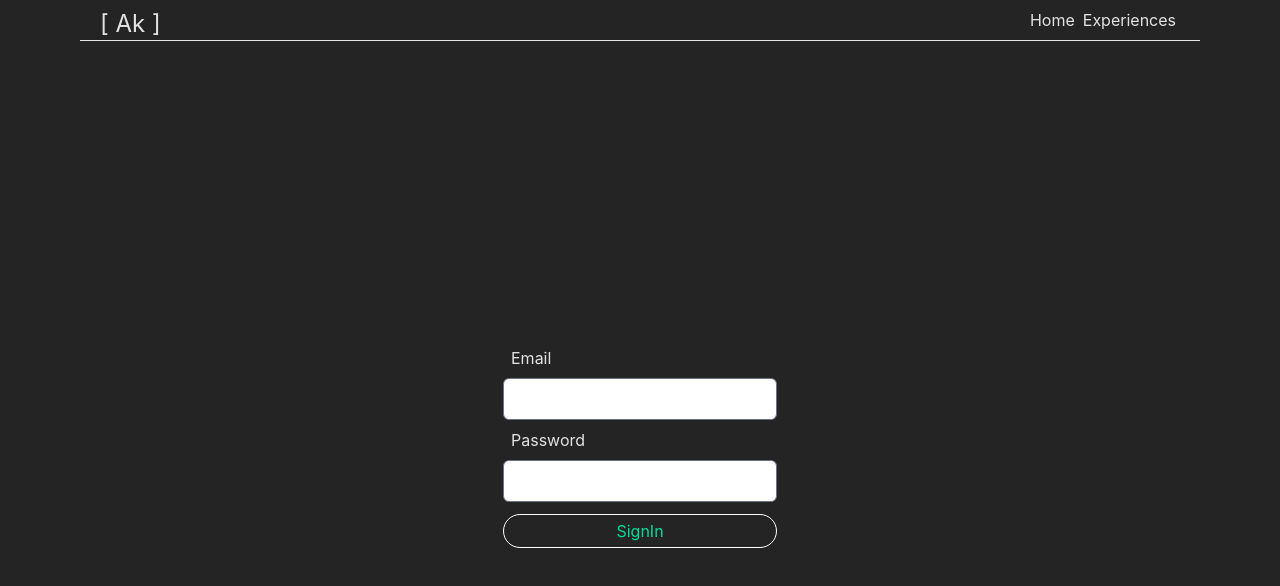
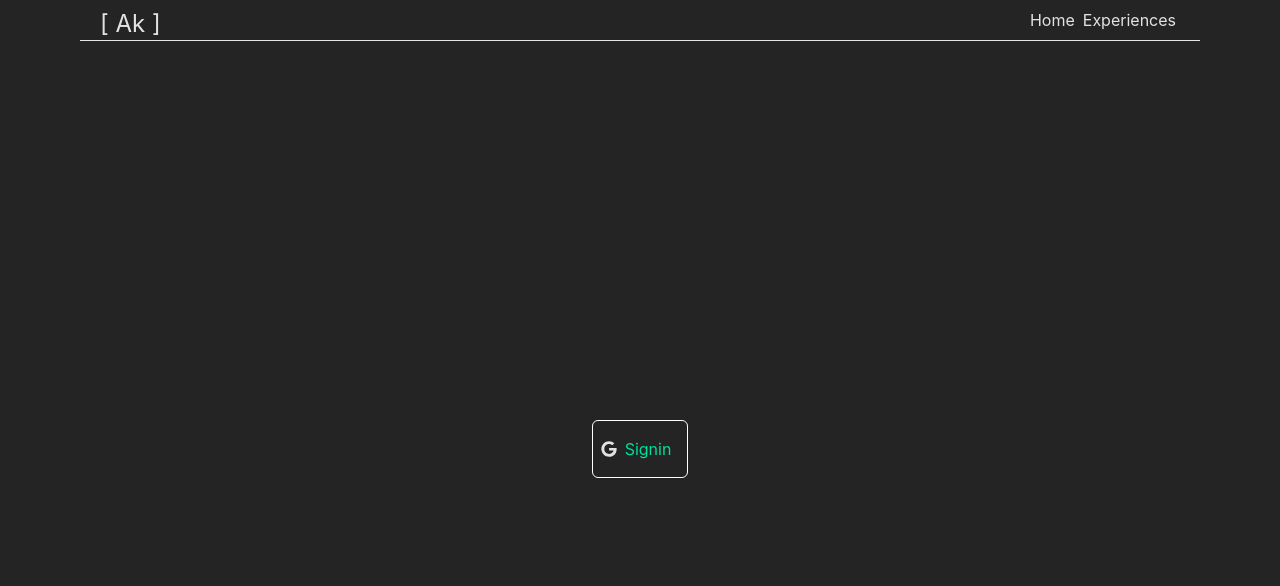
Before and after one commit to Akashkarmokar/Protfolio-Frontend, a React (Vite) app: page /signin in a window 1280 px wide. Shown: the top 586 px of the page. Built offline with nearby package versions, Linux system fonts and the light colour scheme; no server answers.

Commit message:
feat: Sign In Button Fixed

```diff
--- a/src/Pages/Signin.jsx
+++ b/src/Pages/Signin.jsx
@@ -1,10 +1,6 @@
-import { useState } from 'react'
-import { callApi, makeToast } from '../Helpers';
-import { useAuth } from '../Hooks'
-import Cookies from 'js-cookie';
-import { useNavigate } from 'react-router-dom'
+import { makeToast } from '../Helpers';
 import { gql, useMutation } from '@apollo/client';
-
+import { FaGoogle } from 'react-icons/fa'
 
 const Signin = ()=>{
 
@@ -36,11 +32,14 @@ const Signin = ()=>{
             <div className="main-container">
                 <div className="flex justify-center items-center h-screen">
                     <div className='flex flex-col'>
-                        <label htmlFor="" className='px-2'>Email</label>
+                        {/* <label htmlFor="" className='px-2'>Email</label>
                         <input type="text" name="email" id="" className='my-2 rounded-md text-black'/>
                         <label htmlFor="" className='px-2'>Password</label>
-                        <input type="password" name="password" id=""  className='my-2 rounded-md text-black'/>
-                        <button onClick={signInHandler} className='my-1 px-2 py-1 border  border-[#ffffff] text-[#00df9a] rounded-full'>SignIn</button>
+                        <input type="password" name="password" id=""  className='my-2 rounded-md text-black'/> */}
+                        <div onClick={signInHandler} className='cursor-pointer flex items-center justify-center border  border-[#ffffff] rounded-md p-2'>
+                            <FaGoogle/>
+                            <button onClick={signInHandler} className='my-1 px-2 py-1  text-[#00df9a]'>Signin</button>
+                        </div>
                     </div>
                 </div>
             </div>
```
